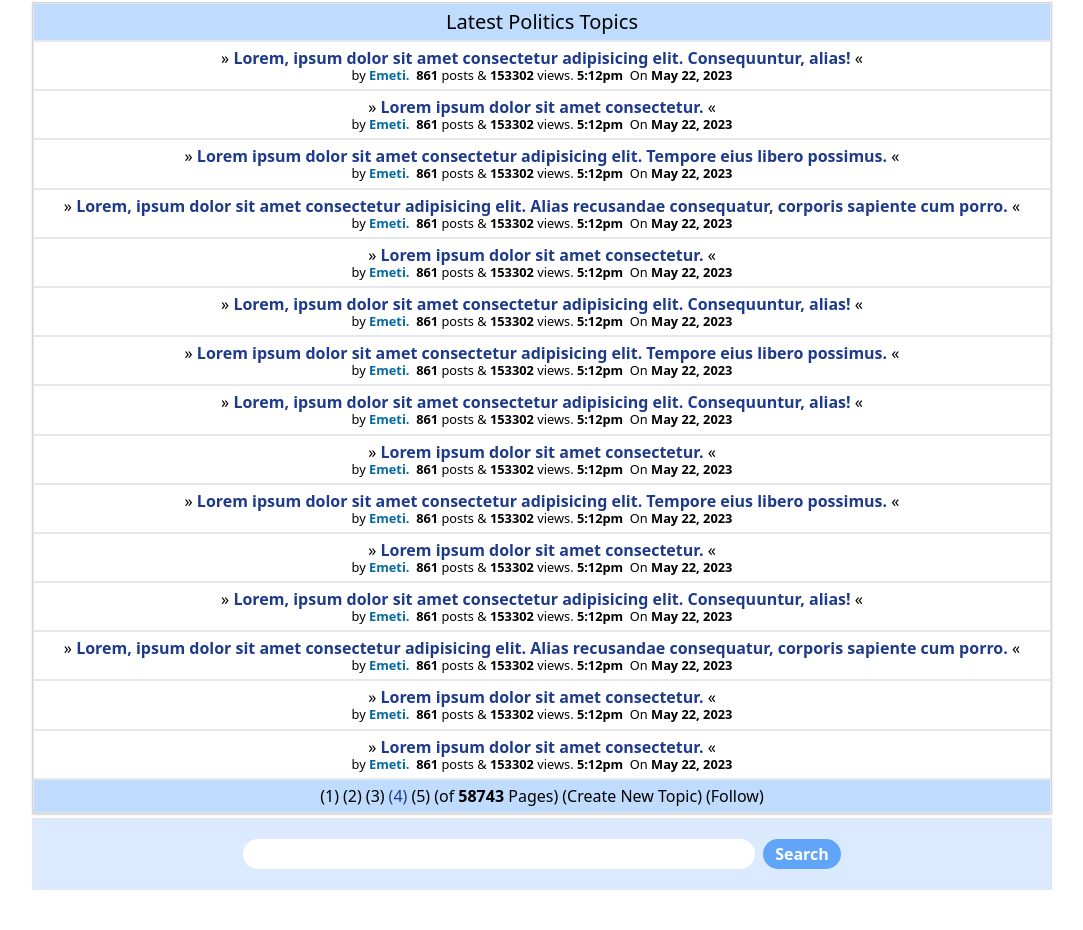
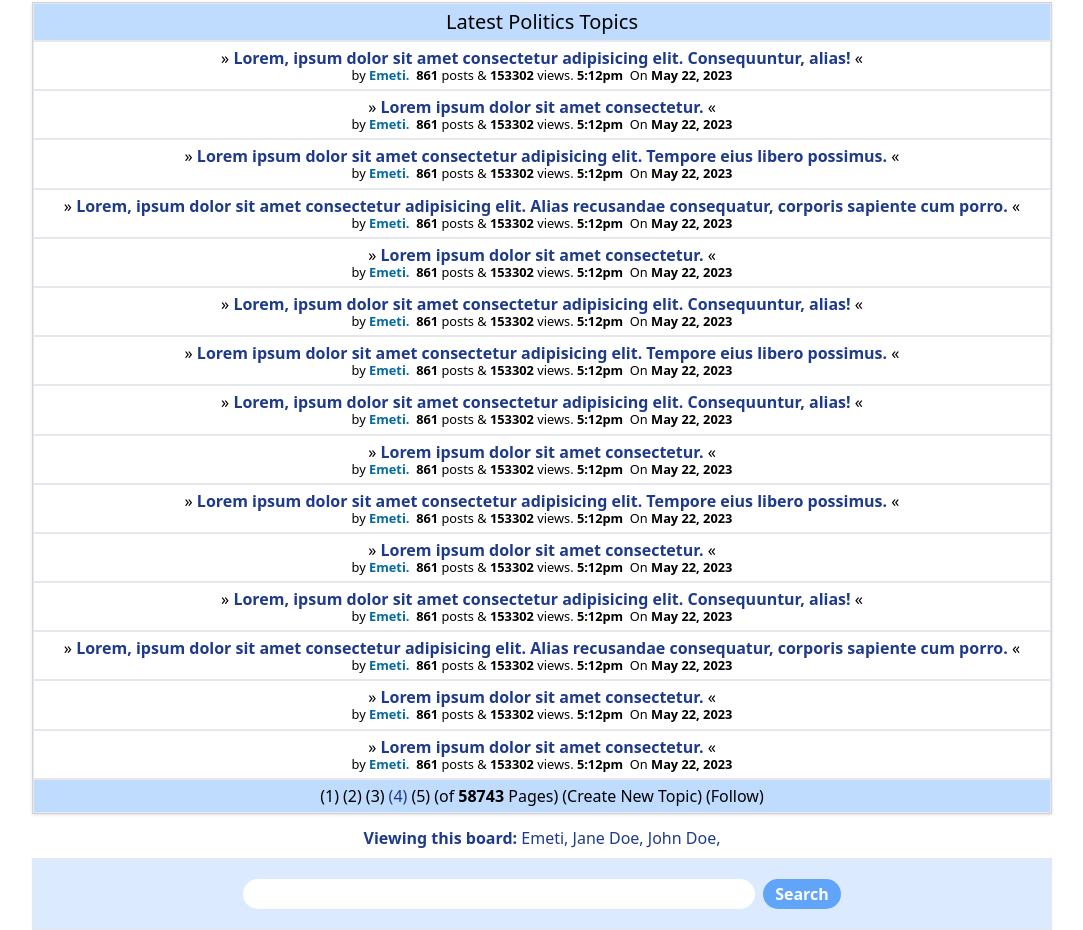
Before and after one commit to emetisuccess/ukforum, a website: page threads.html in a window 1280 px wide. Shown: the part 359-1289 px from the top of the page, without its empty margins (98-1181 px from the left). Before the commit the page ends 1249 px from the top, so only its background shows below. Drawn offline with Linux system fonts and the light colour scheme.

Commit message:
post modify commit

```diff
--- a/threads.html
+++ b/threads.html
@@ -255,6 +255,19 @@
         </div>
       </div>
     </section>
+
+    <section id="viewed_users">
+      <div class="container mx-auto max-w-[1020px]  mt-2">
+        <div class="flex justify-center text-blue-900">
+          <div class="px-1 py-1">
+            <span class="font-bold">Viewing this board:</span>&nbsp;<a href="#profile">Emeti</a>, <a
+              href="#profile">Jane Doe</a>,
+            <a href="#profile">John Doe</a>,
+          </div>
+        </div>
+      </div>
+    </section>
+
     <section id="footer">
       <div
         class="container relative mx-auto p-2 px-4 bg-blue-100 border border-gray-200 overflow-hidden shadow-sm mt-1 max-w-[1020px]">
```
Also changed, not shown: post.html (+2 -2 lines).
